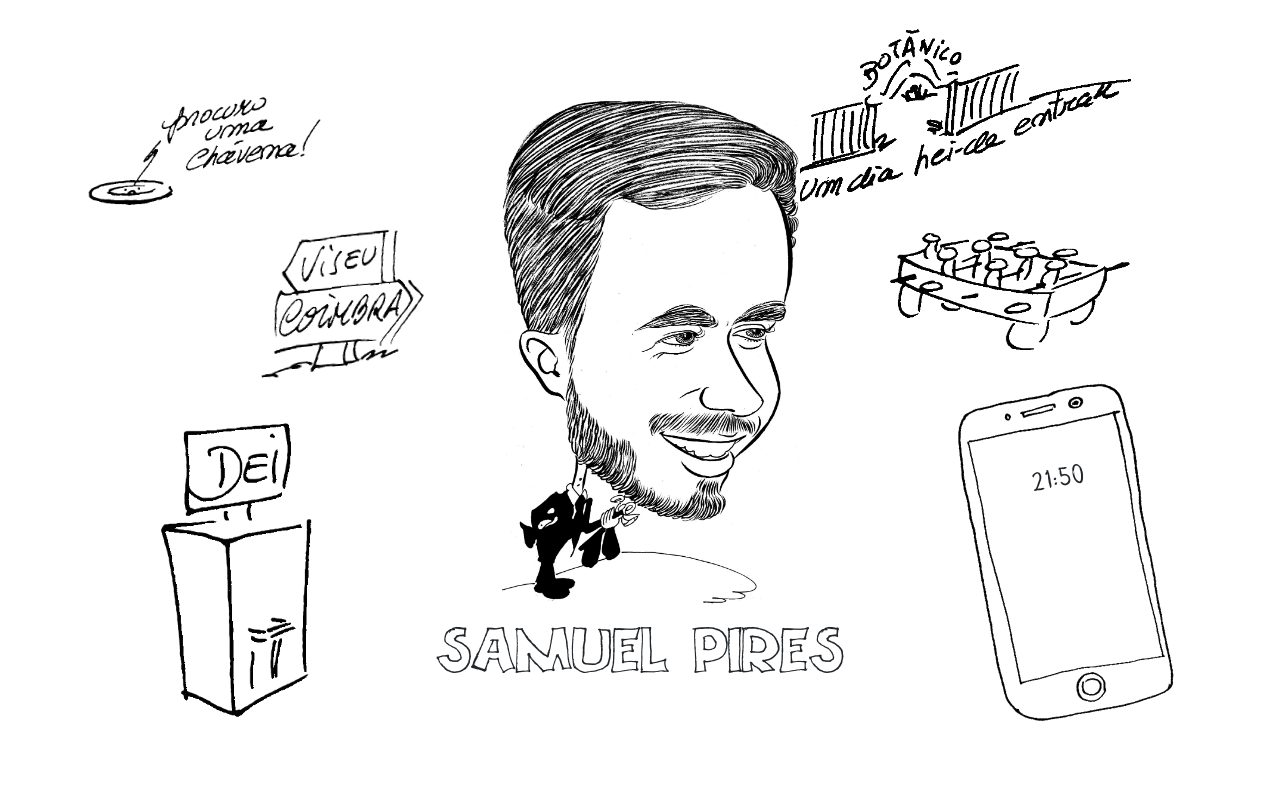
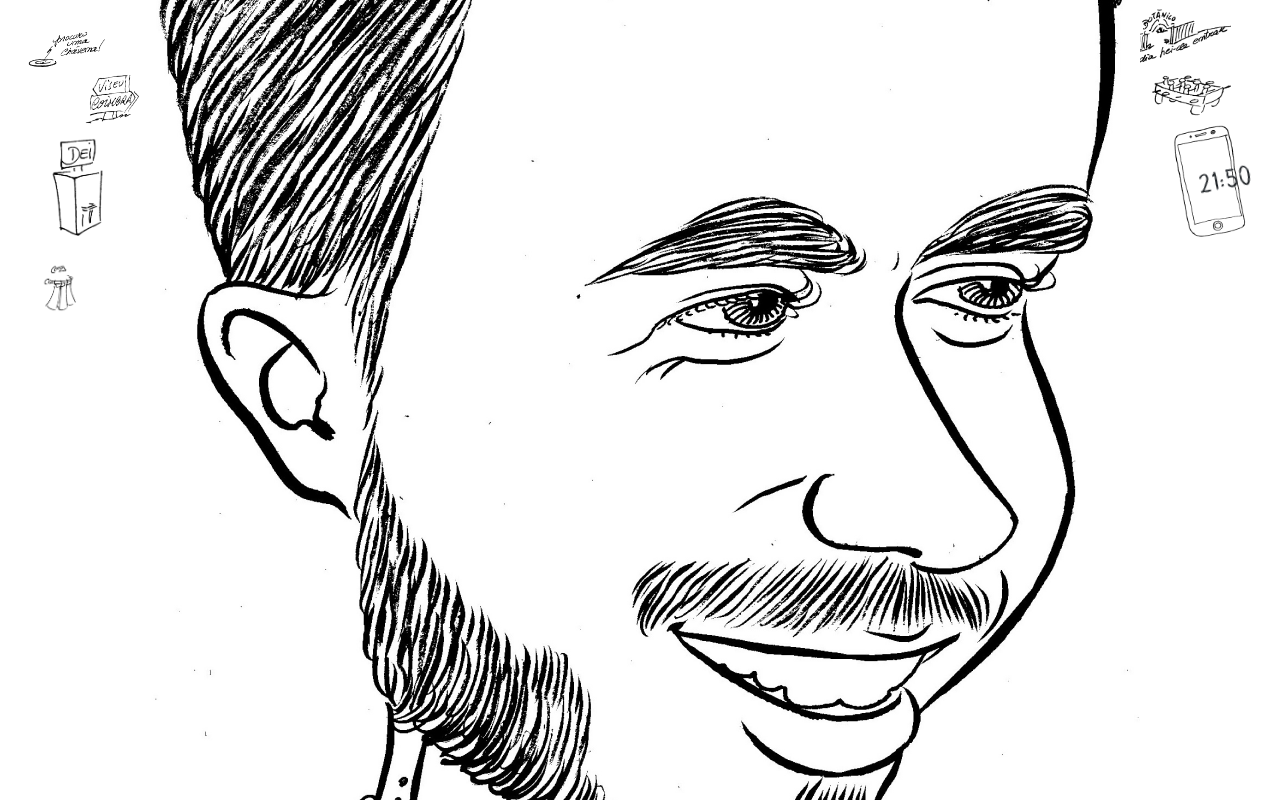
Before and after one commit to ItzPires/Personal-Web-Site, a React (Create React App) app: page / in a window 1280 px wide. Shown: the top 800 px of the page. Built offline with nearby package versions, Linux system fonts and the light colour scheme.

Commit message:
Fix error Telemovel

```diff
--- a/src/App.css
+++ b/src/App.css
@@ -5,12 +5,6 @@
     flex-direction: column;
     justify-content: center;
     align-items: center;
-}
-
-.img-responsive {
-    max-width: 70%;
-    height: auto;
-    margin-left: 75px;
 }
 
 .grafiti {
@@ -32,10 +26,6 @@
     position: sticky;
     align-self: start;
     top: 0px;
-}
-
-#image-container {
-    position: relative;
 }
 
 @media (max-width: 768px) {
--- a/src/components/Telemovel/Telemovel.css
+++ b/src/components/Telemovel/Telemovel.css
@@ -4,44 +4,39 @@
     display: block;
     margin-top: 3%;
     margin-left: 20%;
-    rotate: -11deg;
 }
 
 #insta {
-    position: absolute;
-    top: 27%;
-    left: 33%;
-    width: 12%;
-    height: 12%;
-    cursor: pointer;
+    width: 13%;
+    height: auto;
+    display: block;
+    margin-top: 7%;
+    margin-left: 32%;
     rotate: -11deg;
 }
 
 #linkedin {
-    position: absolute;
-    top: 24%;
-    left: 47%;
     width: 12%;
-    height: 12%;
-    cursor: pointer;
+    height: auto;
+    display: block;
+    margin-top: -15%;
+    margin-left: 48%;
     rotate: -11deg;
 }
 
 #hora {
-    position: absolute;
-    top: 19%;
-    left: 30%;
-    width: 4%;
-    height: 4%;
+    height: auto;
+    display: block;
+    margin-top: -75%;
+    margin-left: 30%;
     rotate: -11deg;
 }
 
 #hora2 {
-    position: absolute;
-    top: 24%;
-    left: 42%;
-    width: 12%;
-    height: 12%;
+    height: auto;
+    display: block;
+    margin-top: -60%;
+    margin-left: 42%;
     rotate: -11deg;
 }
 
--- a/src/components/Telemovel/Telemovel.js
+++ b/src/components/Telemovel/Telemovel.js
@@ -24,7 +24,7 @@ const Telemovel = ({ data }) => {
   const formattedTime = `${currentTime.getHours().toString().padStart(2, '0')}:${currentTime.getMinutes().toString().padStart(2, '0')}`;
 
   return (
-    <div id="image-container" onMouseOver={handleMouseOver} onMouseOut={handleMouseOut}>
+    <div onMouseOver={handleMouseOver} onMouseOut={handleMouseOut}>
       <img src={data.png} alt="telemovel" id="telemovel" />
       {showSocialMedia ? (<h6 alt="hora" id="hora">{formattedTime}</h6>) : null}
       <div>
```
Also changed, not shown: public/imgs/telemovel.png.
